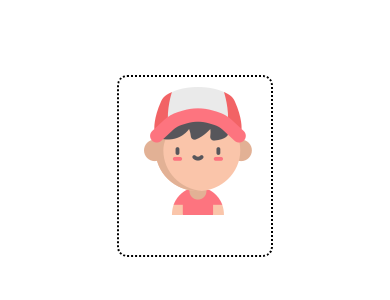
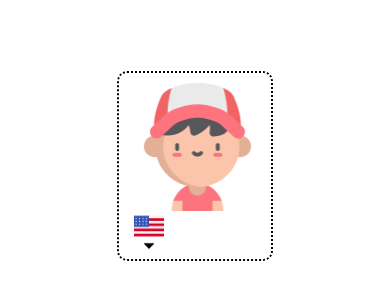
Before and after one commit to dcnxx1/kelli, a React Native app in the folder app/: screen / in a window 390 px wide. Shown: the part 256-556 px from the top of the page. Built offline with nearby package versions, Linux system fonts and the light colour scheme.

Commit message:
added dropdown menu to langaugeOptions.

```diff
--- a/app/package.json
+++ b/app/package.json
@@ -15,11 +15,13 @@
     "expo-status-bar": "~1.4.4",
     "path": "^0.12.7",
     "react": "18.2.0",
-    "react-native": "0.71.6"
+    "react-native": "0.71.6",
+    "styled-components": "^5.3.9"
   },
   "devDependencies": {
     "@babel/core": "^7.20.0",
     "@types/react": "~18.0.14",
+    "@types/styled-components-react-native": "^5.2.1",
     "typescript": "^4.9.4"
   },
   "private": true
--- a/app/src/models/character.ts
+++ b/app/src/models/character.ts
@@ -1,4 +1,4 @@
-export enum LanguageCodes {
+enum LanguageCodes {
   English = "en-GB",
   USA = "en-US",
   Dutch = "nl-NL",
@@ -6,15 +6,15 @@ export enum LanguageCodes {
 }
 
 export enum Language {
-  English = "Great-Brittain",
+  English = "English",
   Netherlands = "Netherlands",
-  USA = "United States",
+  UnitedStates = "UnitedStates",
   France = "France",
 }
 
 export interface Character {
   voiceId: string;
-  languageCode: LanguageCodes;
+  languageCode: string;
   language: string;
   avatarKey: string;
   characterName: string;
@@ -24,20 +24,21 @@ export interface Character {
 export interface SelectLanguage {
   flag: string;
   country: string;
+  code: string
 }
 
 export enum AvatarKey {
-  KevinAvatar = 'KevinAvatar',
-  OlafAvatar = 'OlafAvatar',
-  MarkAvatar = 'MarkAvatar',
-  KendraAvatar = 'KendraAvatar',
-  StellaAvatar = 'StellaAvatar',
-  JoeAvatar = 'JoeAvatar',
-  CocoAvatar = 'CocoAvatar',
-  BrianAvatar = 'BrianAvatar',
-  RubenAvatar = 'RubenAvatar',
-  LotteAvatar = ' LotteAvatar',
-  LauraAvatar = 'LauraAvatar',
+  KevinAvatar = "KevinAvatar",
+  OlafAvatar = "OlafAvatar",
+  MarkAvatar = "MarkAvatar",
+  KendraAvatar = "KendraAvatar",
+  StellaAvatar = "StellaAvatar",
+  JoeAvatar = "JoeAvatar",
+  CocoAvatar = "CocoAvatar",
+  BrianAvatar = "BrianAvatar",
+  RubenAvatar = "RubenAvatar",
+  LotteAvatar = " LotteAvatar",
+  LauraAvatar = "LauraAvatar",
 }
 
 export const SelectableCharacters: Character[] = [
@@ -46,7 +47,7 @@ export const SelectableCharacters: Character[] = [
     languageCode: LanguageCodes.USA,
     avatarKey: AvatarKey.KevinAvatar,
     characterName: "Kevin",
-    language: LanguageCodes.USA,
+    language: Language.UnitedStates,
     disabled: false,
   },
   {
@@ -54,7 +55,7 @@ export const SelectableCharacters: Character[] = [
     languageCode: LanguageCodes.USA,
     avatarKey: AvatarKey.MarkAvatar,
     characterName: "Mark",
-    language: LanguageCodes.USA,
+    language: Language.UnitedStates,
 
     disabled: false,
   },
@@ -62,7 +63,7 @@ export const SelectableCharacters: Character[] = [
     voiceId: "Olaf",
     languageCode: LanguageCodes.USA,
     avatarKey: AvatarKey.OlafAvatar,
-    language: LanguageCodes.USA,
+    language: Language.UnitedStates,
 
     characterName: "Olaf",
     disabled: true,
@@ -71,7 +72,7 @@ export const SelectableCharacters: Character[] = [
     voiceId: "Kendra",
     languageCode: LanguageCodes.USA,
     avatarKey: AvatarKey.KendraAvatar,
-    language: LanguageCodes.USA,
+    language: Language.UnitedStates,
     characterName: "Kendra",
     disabled: false,
   },
@@ -79,7 +80,7 @@ export const SelectableCharacters: Character[] = [
     voiceId: "Joe",
     languageCode: LanguageCodes.English,
     avatarKey: AvatarKey.JoeAvatar,
-    language: LanguageCodes.English,
+    language: Language.English,
     characterName: "Joe",
     disabled: false,
   },
@@ -87,7 +88,7 @@ export const SelectableCharacters: Character[] = [
     voiceId: "Amy",
     languageCode: LanguageCodes.English,
     avatarKey: AvatarKey.CocoAvatar,
-    language: LanguageCodes.English,
+    language: Language.English,
 
     characterName: "Coco",
     disabled: false,
@@ -96,7 +97,7 @@ export const SelectableCharacters: Character[] = [
     voiceId: "Brian",
     languageCode: LanguageCodes.English,
     avatarKey: AvatarKey.BrianAvatar,
-    language: LanguageCodes.English,
+    language: Language.English,
     characterName: "Brian",
     disabled: false,
   },
@@ -106,13 +107,13 @@ export const SelectableCharacters: Character[] = [
     disabled: false,
     characterName: "Stella",
     avatarKey: AvatarKey.StellaAvatar,
-    language: LanguageCodes.French,
+    language: Language.France,
   },
   {
     voiceId: "Lotte",
     languageCode: LanguageCodes.Dutch,
     avatarKey: AvatarKey.LotteAvatar,
-    language: LanguageCodes.Dutch,
+    language: Language.Netherlands,
     characterName: "Lotte",
     disabled: true,
   },
@@ -120,7 +121,7 @@ export const SelectableCharacters: Character[] = [
     voiceId: "Laura",
     languageCode: LanguageCodes.Dutch,
     avatarKey: AvatarKey.LauraAvatar,
-    language: LanguageCodes.Dutch,
+    language: Language.Netherlands,
     characterName: "Laura",
     disabled: false,
   },
@@ -128,7 +129,7 @@ export const SelectableCharacters: Character[] = [
     voiceId: "Ruben",
     languageCode: LanguageCodes.Dutch,
     avatarKey: AvatarKey.RubenAvatar,
-    language: LanguageCodes.Dutch,
+    language: Language.Netherlands,
     characterName: "Ruben",
     disabled: false,
   },
@@ -136,19 +137,23 @@ export const SelectableCharacters: Character[] = [
 
 export const Languages: SelectLanguage[] = [
   {
-    flag: "usa.png",
+    flag: Language.UnitedStates,
     country: "United States",
+    code: LanguageCodes.USA,
   },
   {
-    flag: "english.png",
+    flag: Language.English,
     country: "Great-Brittain",
+    code: LanguageCodes.English
   },
   {
-    flag: "france.png",
+    flag: Language.France,
     country: "France",
+    code: LanguageCodes.French
   },
   {
-    flag: "netherlands.png",
+    flag: Language.Netherlands,
     country: "Netherlands",
+    code: LanguageCodes.Dutch
   },
 ];
--- a/app/src/screens/Home/Home.tsx
+++ b/app/src/screens/Home/Home.tsx
@@ -14,23 +14,30 @@ import {
 } from "../../shared/components";
 import { theme } from "../../shared/themes";
 
-
 export default function Home() {
-  const [characterArray, setCharaterArray] =
-    useState<Character[]>(SelectableCharacters);
-  const [languageArray, setLanguageArray] =
-    useState<SelectLanguage[]>(Languages);
+    // STATIC DATA (ARRAYS)
+  const [characterArray, setCharaterArray] =useState<Character[]>(SelectableCharacters);
+  const [languageArray, setLanguageArray] =useState<SelectLanguage[]>(Languages);
+    //  STATES
   const [language, setLanguage] = useState<SelectLanguage>(languageArray[0]);
   const [character, setCharacter] = useState<Character>(characterArray[0]);
   const [isOpenOptions, setOptions] = useState(false);
   const [isOpenModal, setIsOpenModal] = useState<boolean>(false);
-
+  console.log(isOpenOptions);
   return (
     <View style={ss.Homes}>
       <Frame>
         <Avatar avatarKey={character.avatarKey} />
         <View style={ss.StyleOptions}>
-          <LanguageOptions />
+          <LanguageOptions
+            flag={character.language}
+            languages={languageArray}
+            language={language}
+            setLanguage={setLanguage}
+            isOpen={isOpenOptions}
+            setOptions={setOptions}
+            country={character.language}
+          />
           <DisplayName>{character.characterName}</DisplayName>
         </View>
       </Frame>
--- a/app/src/shared/components/frame/Character.tsx
+++ b/app/src/shared/components/frame/Character.tsx
@@ -1,15 +1,18 @@
 import { Image, StyleSheet } from "react-native";
 import getAvatar from "../../utils/helpers";
 interface Props {
-    avatarKey: string
+  avatarKey: string;
 }
 
 export default function Character({ avatarKey }: Props) {
-    return <Image source={getAvatar(avatarKey)} style={ImageStyle.Image} />;
+  return <Image source={getAvatar(avatarKey)} style={ImageStyle.Image} />;
 }
 
 const ImageStyle = StyleSheet.create({
   Image: {
     alignSelf: "center",
+    maxWidth: "90%",
+    maxHeight: "90%",
+    padding: 10,
   },
 });
--- a/app/src/shared/components/frame/Frame.tsx
+++ b/app/src/shared/components/frame/Frame.tsx
@@ -18,6 +18,7 @@ const FrameStyle = StyleSheet.create({
     borderColor: theme.colors.kelliBlack,
     borderStyle: "dotted",
     borderRadius: 10,
+    maxHeight: 190,
     backgroundColor: theme.colors.kelliBrown,
   },
 });
--- a/app/src/shared/components/option/DisplayName.tsx
+++ b/app/src/shared/components/option/DisplayName.tsx
@@ -18,7 +18,8 @@ const OptionStyle = StyleSheet.create({
     borderRadius: 5,
     justifyContent: "center",
     alignItems: "center",
-    backgroundColor: theme.colors.kelliPurple
+    backgroundColor: theme.colors.kelliPurple,
+    maxHeight: 40,
   },
 
   NameText: {
--- a/app/src/shared/components/option/LanguageOptions.tsx
+++ b/app/src/shared/components/option/LanguageOptions.tsx
@@ -1,29 +1,104 @@
-import { View, StyleSheet, Image, FlatList } from "react-native";
+import {
+  View,
+  StyleSheet,
+  Image,
+  FlatList,
+  TouchableOpacity,
+  Pressable,
+  ViewStyle,
+  PressableProps,
+} from "react-native";
 import { theme } from "../../themes";
+import { getFlags } from "../../utils/helpers";
+import DropDown from "../../images/actions/icondropdown.png";
+import { useCallback } from "react";
+import { SelectLanguage } from "../../../models/character";
+import styled from "styled-components/native";
+import React from "react";
 interface Props {
-  isOpen?: boolean;
-  flag?: string;
-  country?: string;
+  isOpen: boolean;
+  setOptions: React.Dispatch<React.SetStateAction<boolean>>;
+  flag: string;
+  setLanguage: React.Dispatch<React.SetStateAction<SelectLanguage>>;
+  languages: SelectLanguage[];
+  language: SelectLanguage;
+  country: string;
 }
 
-export default function LanguageOptions({ isOpen, flag, country }: Props) {
-  return isOpen ? (
-    <View style={OptionStyle.styleIfOpen}></View>
-  ) : (
-    <View style={OptionStyle.styleIfClosed}></View>
+type DropDown = {
+  transform: ViewStyle;
+  padding: ViewStyle;
+};
+
+export default function LanguageOptions({
+  isOpen,
+  setOptions,
+  flag,
+  country,
+  languages,
+  language,
+  setLanguage,
+}: Props) {
+  const changeOptions = useCallback(() => {
+    setOptions(!isOpen);
+  }, [isOpen]);
+
+  const setFlag = useCallback((language: SelectLanguage) => {
+    setLanguage(language);
+    setOptions(false);
+  }, []);
+
+  return (
+    <TouchableOpacity style={OptionStyle.styleOptions} onPress={changeOptions}>
+      <Image style={OptionStyle.Image} source={getFlags(language.flag)} />
+      {isOpen &&
+        languages
+          .filter((f) => f.flag !== language.flag)
+          .map((flag) => (
+            <Pressable key={flag.code}
+              onPress={() => setFlag(flag)}
+              style={OptionStyle.moreFlags}
+            >
+              <View style={OptionStyle.flagStyle}>
+                <Image style={OptionStyle.Image} source={getFlags(flag.flag)} />
+              </View>
+            </Pressable>
+          ))}
+      <DropDownMenu isOpen={isOpen} onPress={changeOptions}>
+        <Image style={[OptionStyle.DropDown]} source={DropDown} />
+      </DropDownMenu>
+    </TouchableOpacity>
   );
 }
 
 const OptionStyle = StyleSheet.create({
-  styleIfOpen: {
-
+  flagStyle: {
+    paddingVertical: 2,
   },
-
-  styleIfClosed: {
-    width: '10%',
-    padding: 15,
+  moreFlags: {
+    // position: "absolute",
+  },
+  styleOptions: {
+    paddingHorizontal: 5,
+    maxWidth: "40%",
+    borderRadius: 5,
+    backgroundColor: theme.colors.kelliPurple,
+  },
+  Image: {
+    maxWidth: "100%",
+    width: 40,
+    height: 30,
+  },
+  DropDown: {
+    alignSelf: "center",
+    resizeMode: "contain",
+    width: 10,
     height: 10,
-    borderRadius: 5,
-    backgroundColor: theme.colors.kelliPurple
   },
 });
+
+const DropDownMenu = styled(Pressable)<{ isOpen: boolean }>`
+  // <:: https://stackoverflow.com/a/66170576 Thank you!
+  transform: ${({ isOpen }) => (isOpen ? "rotate(180deg)" : "rotate(0deg)")};
+  padding-top: ${({ isOpen }) => (isOpen ? 10 : 0)};
+`;
--- a/app/src/shared/utils/helpers.ts
+++ b/app/src/shared/utils/helpers.ts
@@ -1,4 +1,4 @@
-import { Character, AvatarKey } from "../../models/character"
+import { AvatarKey, Language } from "../../models/character";
 const avatars = {
   KevinAvatar: require("../images/characters/usa/kevin.png"),
   OlafAvatar: require("../images/characters/usa/olaf.png"),
@@ -13,29 +13,49 @@ const avatars = {
   LauraAvatar: require("../images/characters/dutch/laura.png"),
 };
 
-export default function getAvatar(avatarKey: string) : any{
-    switch(avatarKey){
+const flags = {
+  English: require("../images/flags/english.png"),
+  UnitedStates: require("../images/flags/usa.png"),
+  France: require("../images/flags/france.png"),
+  Netherlands: require("../images/flags/netherlands.png"),
+};
+
+export default function getAvatar(avatarKey: string): any {
+  switch (avatarKey) {
     case AvatarKey.KevinAvatar:
-            return avatars.KevinAvatar
+      return avatars.KevinAvatar;
     case AvatarKey.OlafAvatar:
-            return avatars.KevinAvatar
+      return avatars.OlafAvatar;
     case AvatarKey.MarkAvatar:
-            return avatars.MarkAvatar
+      return avatars.MarkAvatar;
     case AvatarKey.KendraAvatar:
-            return avatars.KendraAvatar
+      return avatars.KendraAvatar;
     case AvatarKey.StellaAvatar:
-            return avatars.StellaAvatar
+      return avatars.StellaAvatar;
     case AvatarKey.JoeAvatar:
-            return avatars.JoeAvatar
+      return avatars.JoeAvatar;
     case AvatarKey.CocoAvatar:
-            return avatars.CocoAvatar
+      return avatars.CocoAvatar;
     case AvatarKey.BrianAvatar:
-            return avatars.BrianAvatar
+      return avatars.BrianAvatar;
     case AvatarKey.RubenAvatar:
-            return avatars.RubenAvatar
+      return avatars.RubenAvatar;
     case AvatarKey.LauraAvatar:
-            return avatars.LauraAvatar
+      return avatars.LauraAvatar;
     case AvatarKey.LotteAvatar:
-            return avatars.LotteAvatar
+      return avatars.LotteAvatar;
   }
 }
+
+export function getFlags(flag: string) {
+  switch (flag) {
+    case Language.UnitedStates:
+      return flags.UnitedStates;
+    case Language.English:
+      return flags.English;
+    case Language.France:
+      return flags.France;
+    case Language.Netherlands:
+      return flags.Netherlands;
+  }
+}
```
Also changed, not shown: 1 other file (tests, documents, lock files or other folders). Lines whose indentation alone changed are shown as unchanged.
